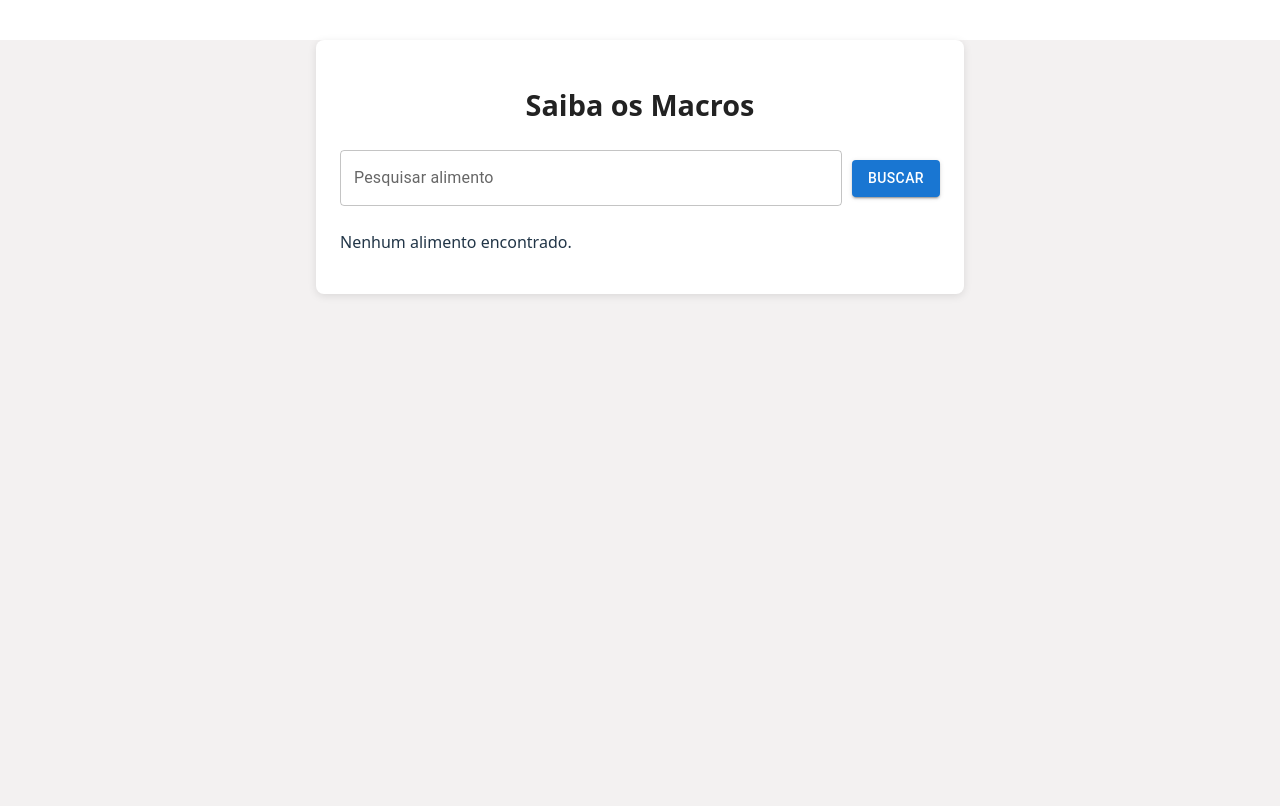
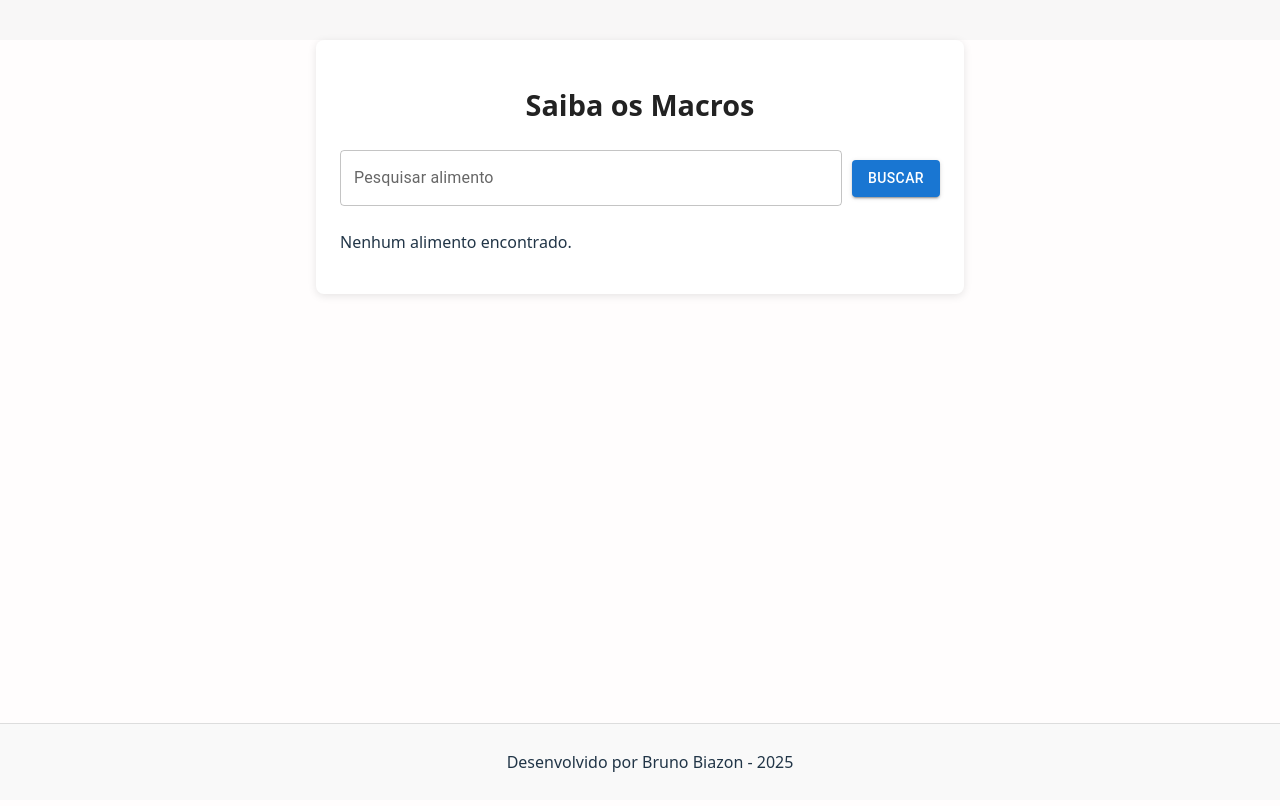
Before and after one commit to BrunoBiazon/Projeto1-FullStack, a React (Vite) app: page / in a window 1280 px wide. Shown: the top 806 px of the page. Built offline with nearby package versions, Linux system fonts and the light colour scheme.

Commit message:
Melhoria tabela +  Footer

```diff
--- /dev/null
+++ b/src/components/Footer.jsx
@@ -0,0 +1,7 @@
+export default function Footer() {
+  return (
+    <footer className="footer">
+      <p>Desenvolvido por Bruno Biazon - 2025</p>
+    </footer>
+  );
+}
--- a/src/components/main.jsx
+++ b/src/components/main.jsx
@@ -2,9 +2,12 @@ import { StrictMode } from 'react';
 import { createRoot } from 'react-dom/client';
 import './style.css';
 import App from './App.jsx';
+import Footer from './footer.jsx';
 
 createRoot(document.getElementById('root')).render(
   <StrictMode>
     <App />
+
+    <Footer />
   </StrictMode>
 );
--- a/src/components/style.css
+++ b/src/components/style.css
@@ -1,4 +1,3 @@
-
 :root {
   font-family: system-ui, Avenir, Helvetica, Arial, sans-serif;
   line-height: 1.5;
@@ -6,7 +5,7 @@
 
   color-scheme: light;
   color: #181818;
-  background-color: #f3f3f3;
+  background-color: #f8f7f7;
 
   font-synthesis: none;
   text-rendering: optimizeLegibility;
@@ -21,7 +20,7 @@ html, body, #root {
 
 body {
   margin: 0;
-  min-width: 320px;
+  min-width: 500px;
   min-height: 100vh;
   background: #f3f1f1;
   -webkit-font-smoothing: antialiased;
@@ -76,8 +75,10 @@ body {
 }
 
 .food-table-container {
-  background: #ffffff;
+  max-height: 500px;
+  overflow-y: auto;
 }
+
 
 .table-head-cell {
   font-weight: bold !important; /* mudei o css do MUI */
@@ -109,7 +110,7 @@ body {
 }
 
 .modal-content {
-  background: #e0e0e0;
+  background: #ffffff;
   padding: 32px;
   border-radius: 12px;
   box-shadow: 0 4px 32px rgba(0,0,0,0.2);
@@ -123,7 +124,7 @@ body {
   top: 16px;
   right: 16px;
   background: #1976d2;
-  color: #fff;
+  color: #fdfdfd;
   border: none;
   border-radius: 6px;
   padding: 8px 16px;
@@ -139,7 +140,7 @@ body {
 }
 
 .nutriments-table {
-  min-width: 400px;
+  min-width: 200px;
 }
 
 .btn-reset {
@@ -162,19 +163,32 @@ body {
   cursor: pointer;
   transition: border-color 0.25s;
 }
+
 .app-button:hover {
   border-color: #646cff;
 }
 
-@media (prefers-color-scheme: light) {
-  :root {
-    color: #213547;
-    background-color: #ffffff;
-  }
-  a:hover {
-    color: #747bff;
-  }
-  .app-button {
-    background-color: #f9f9f9;
-  }
+body {
+  background-color: #fffdfd;
+  color: #213547;
 }
+
+a {
+  color: #1a73e8;
+}
+
+.a {
+  background-color: #f9f9f9;
+}
+
+
+.footer {
+  position: fixed;
+  bottom: 0;
+  left: 0;
+  width: 100%;
+  background-color: #f9f9f9;
+  text-align: center;
+  padding: 10px;
+  border-top: 1px solid #ddd;
+}
```
